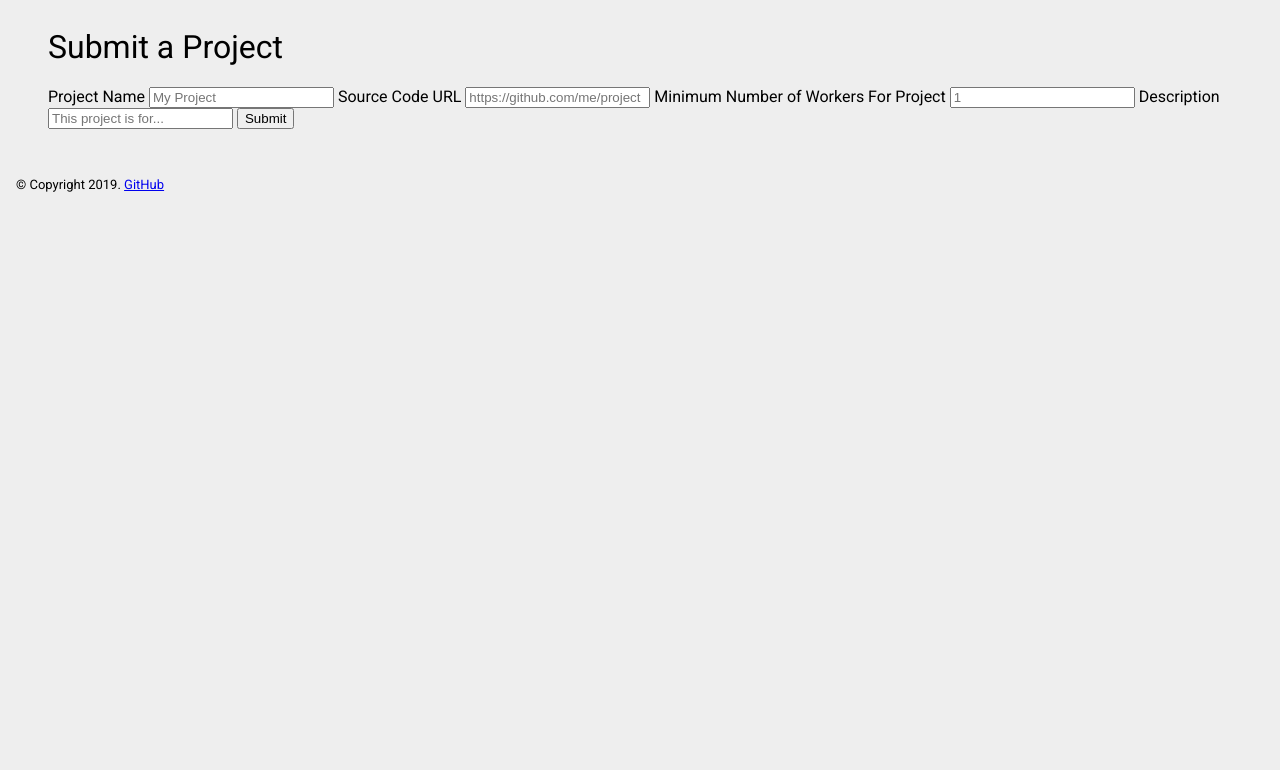
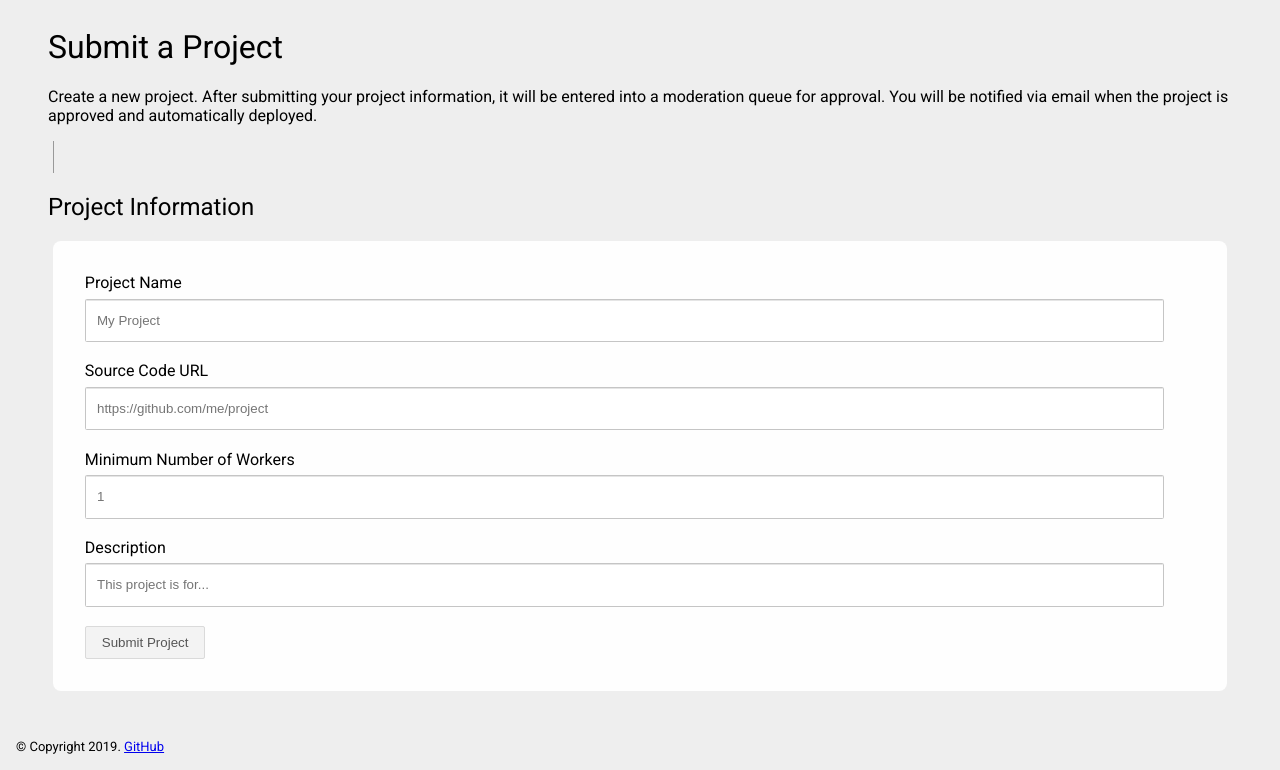
Before and after one commit to zacharysang/flock, a Flask app: page /host/submit in a window 1280 px wide. Shown: the part 52-822 px from the top of the page. Before the commit the page ends 244 px from the top, so only its background shows below. Run offline with Flask 2, Linux system fonts and the light colour scheme.

Commit message:
pretty submit page

```diff
--- a/master/flock_server/static/style.css
+++ b/master/flock_server/static/style.css
@@ -20,11 +20,13 @@ body {
 }
 
 #right {
-    flex: 50%;
+  flex-basis: 50%;
+  flex-grow: 1000;
 }
 
 #left {
-    flex: 50%;
+  flex-basis: 50%;
+  flex-grow: 1000;
 }
 
 h1, h2 {
@@ -37,6 +39,15 @@ h1, h2 {
 }
 
 .item {
+  margin-top: 0.2rem;
+  margin-bottom: 0.2rem;
+  padding: 1rem;
+  background-color: #fefefe;
+  display: flex;
+  border-radius: 0.5rem;
+}
+
+.form {
   margin-top: 0.2rem;
   margin-bottom: 0.2rem;
   padding: 1rem;
@@ -121,3 +132,47 @@ ul.navbar li.log {
 ul.navbar li a:hover {
   background-color: #005c86;
 }
+
+form {
+  width: 100%;
+}
+
+.generic-entry {
+  display: inline-block;
+  background-color: #ffffff;
+  border: 1px solid #c5c5c5;
+  outline: 0;
+  padding: 0.3rem 0.7rem;
+  height: 2rem;
+  color: #666666;
+  box-shadow: 0 1px 0 rgba(0,0,0,0.1) inset;
+  margin-right: 1rem;
+  width: 95%;
+  border-radius: 0.1rem;
+}
+
+label, input {
+  display: block;
+  margin: 0.2rem auto;
+}
+
+.form-line {
+  margin: 1rem;
+}
+
+.submit {
+  margin-left: 0;
+  color: #555555;
+  background: #F3F3F3;
+  border: 1px #DADADA solid;
+  padding: 0.5rem 1rem;
+  border-radius: 2px;
+  outline: none;
+}
+
+.submit:hover {
+  border: 1px #C6C6C6 solid;
+  box-shadow: 1px 1px 1px #EAEAEA;
+  color: darkgreen;
+  background: #F7F7F7;
+}
--- a/master/flock_server/templates/host/submit.html
+++ b/master/flock_server/templates/host/submit.html
@@ -3,23 +3,39 @@
 {% block title %}Submit a Project{% endblock %}
 {% block content %}
   <h1>Submit a Project</h1>
+  <p>Create a new project. After submitting your project information, it will be entered into a moderation queue for approval. You will be notified via email when the project is approved and automatically deployed.</p>
+  <div class="vertical-line"></div>
   <div id="submit-project">
     <!-- form for users to submit projects -->
+    <h2>Project Information</h2>
+    <div class="box">
+      <div class="form">
         <form id="submit-projet-form" action="submit" method="post">
+          <div class="form-line">
             <label for="name">Project Name</label>
             <input class="generic-entry" type="text" name="name"
                 placeholder="My Project" required>
+          </div>
+          <div class="form-line">
             <label for="source-url">Source Code URL</label>
             <input class="generic-entry" type="text" name="source-url"
                 placeholder="https://github.com/me/project" required>
-      <label for="min-workers">Minimum Number of Workers For Project</label>
+          </div>
+          <div class="form-line">
+            <label for="min-workers">Minimum Number of Workers</label>
             <input class="generic-entry" type="text" name="min-workers"
                 placeholder="1" required>
+          </div>
+          <div class="form-line">
             <label for="description">Description</label>
             <input class="generic-entry" type="text" name="description"
                 placeholder="This project is for...">
-
-      <input class="submit" type="submit" name="project-submit" value="Submit">
+          </div>
+          <div class="form-line">
+            <input class="submit" type="submit" name="project-submit" value="Submit Project">
+          </div>
         </form>
       </div>
+    </div>
+  </div>
 {% endblock %}
```
Lines whose indentation alone changed are shown as unchanged.
